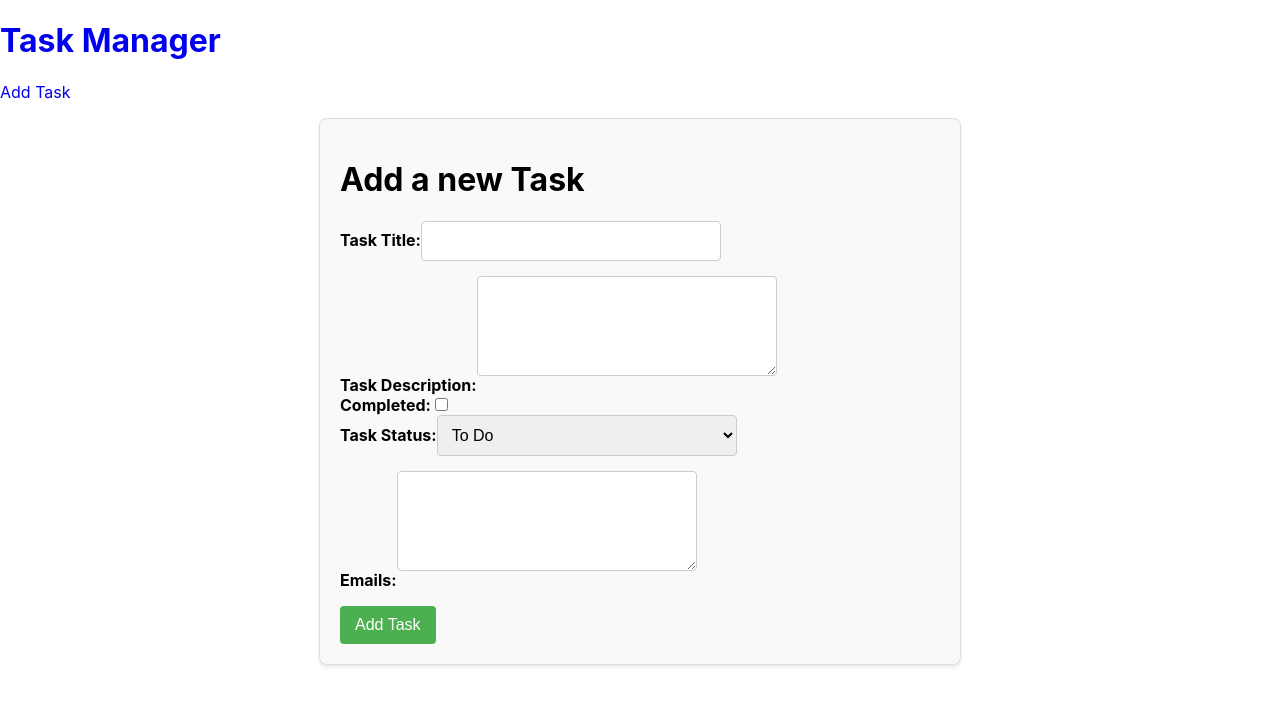
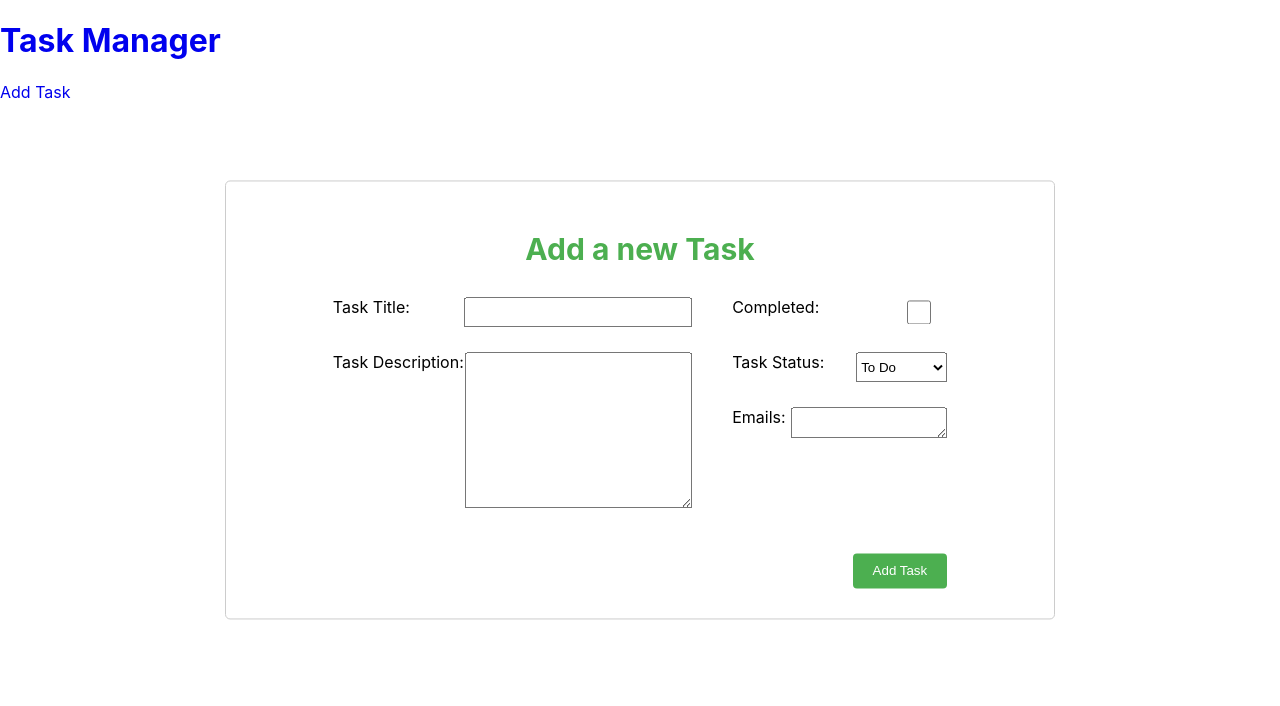
Before and after one commit to Archunaaaa/Task-Manager-Using-React, a React (Create React App) app: page /newtask in a window 1280 px wide. Shown: the top 706 px of the page. Built offline with nearby package versions, Linux system fonts and the light colour scheme.

Commit message:
modify addtasks css

```diff
--- a/src/Components/AddNewTask.css
+++ b/src/Components/AddNewTask.css
@@ -1,94 +1,150 @@
-
 .formContainer {
-    max-width: 600px;
+  display: flex;
+  flex-direction: column;
+  align-items: center;
+  justify-content: center;
+  width: 60%;
   margin: 0 auto;
-    padding: 20px;
-    border: 1px solid #ddd;
-    border-radius: 8px;
-    background-color: #f9f9f9;
-    box-shadow: 0 2px 4px rgba(0, 0, 0, 0.1);
+  padding: 30px;
+  border: 1px solid #ccc;
+  border-radius: 5px;
+  position: absolute;
+  top: 50%;
+  left: 50%;
+  transform: translate(-50%, -50%);
 }
 
- form {
-    display: flex;
-    flex-direction: column;
+.mainForm {
+  width: 80%;
 }
 
-  label {
-    margin-bottom: 8px;
-    font-weight: bold;
+.addNewTaskHeading {
+  text-align: center;
+  font-size: 30px;
+  margin-bottom: 30px;
+  color: #4caf50;
 }
 
-  input[type="text"],
-  input[type="email"],
-  textarea,
-  select {
-    padding: 10px;
-    margin-bottom: 15px;
-    border: 1px solid #ccc;
-    border-radius: 4px;
-    width: 50%;
-    font-size: 16px;
-    box-sizing: border-box;
+.task-form {
+  display: flex;
+  flex-direction: row;
 }
 
-  textarea {
-    height: 100px;
-    resize: vertical;
+.left-column {
+  width: 65%;
 }
 
-  input[type="checkbox"] {
-    margin-right: 8px;
+.right-column {
+  width: 35%;
+  padding-left: 40px;
 }
 
+.alignSameLine {
+  display: flex;
+  flex-direction: row;
+  justify-content: space-between;
+  width: 100%;
+  margin-bottom: 25px;
+}
+
+.alignSameLine label {
+  width: 150px;
+  height: 30px;
+}
+
+.titleInputField {
+  width: 70%;
+}
+
+.descriptionTextArea {
+  width: 70%;
+  min-height: 150px;
+}
+
+.completedCheckBox {
+  width: 50px;
+  background-color: red;
+}
+
+.alignEmailItems {
+  display: flex;
+  flex-direction: row;
+  justify-content: space-between;
+  width: 100%;
+}
+
+.emailInput {
+  height: 25px;
+  width: 70%;
+}
 
 .emailList {
-    margin-top: 10px;
+  list-style: none;
+  padding: 0;
+  display: flex;
+  flex-wrap: wrap;
+  justify-content: flex-start;
 }
 
-  .emailList div {
-    display: flex;
-    align-items: center;
-    background-color: #e0e7ff;
-    padding: 8px;
+.eachEmail {
+  margin-right: 10px;
   margin-bottom: 5px;
-    border-radius: 5px;
+  padding: 5px;
+  border: 1px solid #ccc;
+  border-radius: 20px;
+  /* background-color: #f7f7f7; */
 }
 
-  .emailList span {
-    margin-right: 10px;
+.removeEmailButton {
+  background-color: transparent;
+  border: 0px;
+  margin-left: -5px;
+  cursor: pointer;
 }
 
-  .emailList button {
-    margin-left: auto;
-    padding: 5px 10px;
-    background-color: #ff5c5c;
+.submit-button-row {
+  display: flex;
+  justify-content: flex-end;
+  margin-top: 20px;
+}
+
+.submit-button-row button {
+  padding: 10px 20px;
+  background-color: #4CAF50;
+  color: #fff;
   border: none;
-    color: white;
   border-radius: 4px;
   cursor: pointer;
 }
 
-  .emailList button:hover {
-    background-color: #ff3838;
+.submit-button-row button:hover {
+  background-color: #255426;
 }
 
-  .errorMessage {
-    color: red;
-    font-weight: bold;
-    margin-bottom: 10px;
+.toggle-switch {
+  width: 60px;
+  height: 30px;
+  border-radius: 15px;
+  background-color: #ccc;
+  cursor: pointer;
+  position: relative;
 }
 
-  button[type="submit"] {
-    padding: 10px 15px;
-    background-color: #4caf50;
-    color: white;
-    border: none;
-    border-radius: 4px;
-    cursor: pointer;
-    font-size: 16px;
+.toggle-switch.active {
+  background-color: #007bff;
 }
 
-  button[type="submit"]:hover {
-    background-color: #45a049;
+.toggle-switch-handle {
+  width: 24px;
+  height: 24px;
+  border-radius: 50%;
+  background-color: #fff;
+  position: absolute;
+  top: 3px;
+  left: 3px;
+  transition: left 0.2s;
 }
+
+.toggle-switch.active .toggle-switch-handle {
+  left: calc(100% - 27px);
+}
```
Lines whose indentation alone changed are shown as unchanged.
